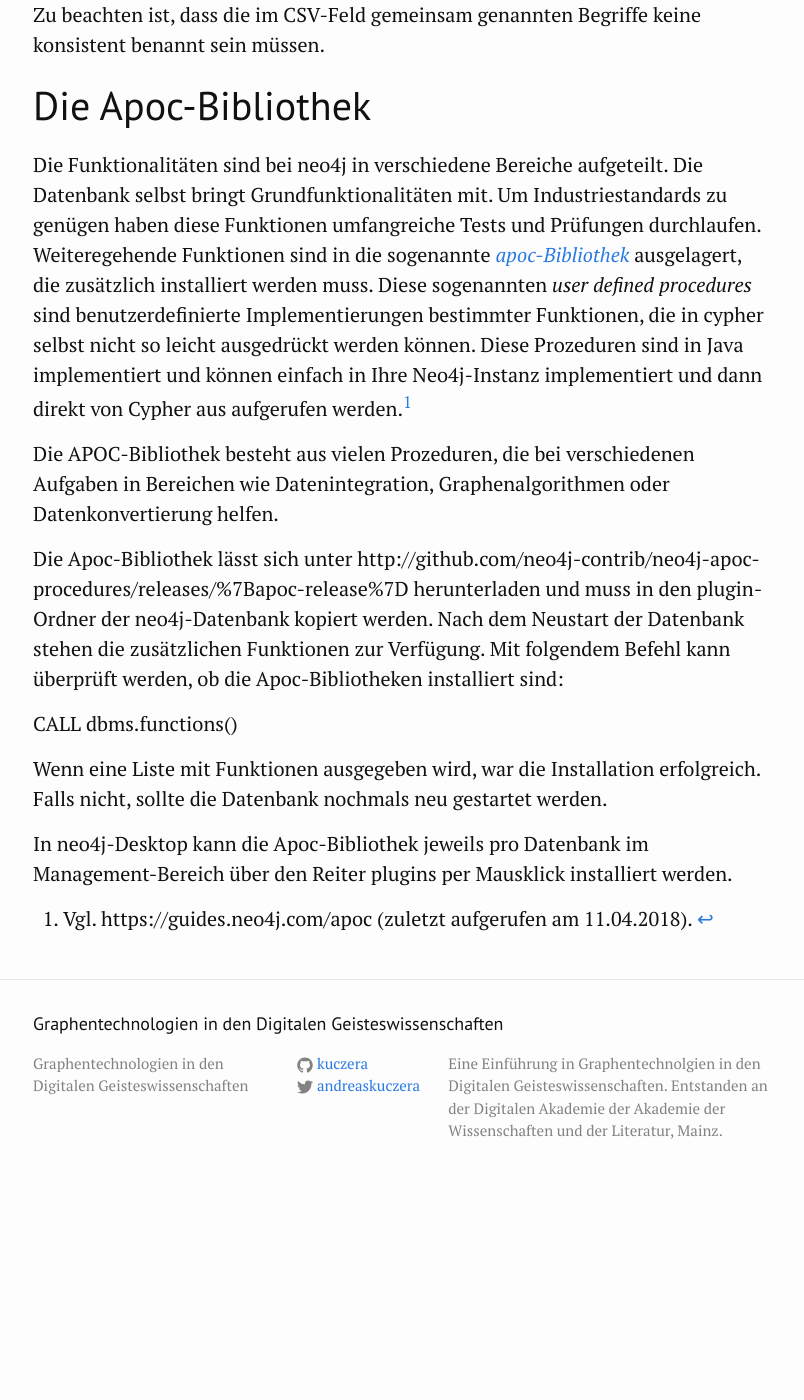
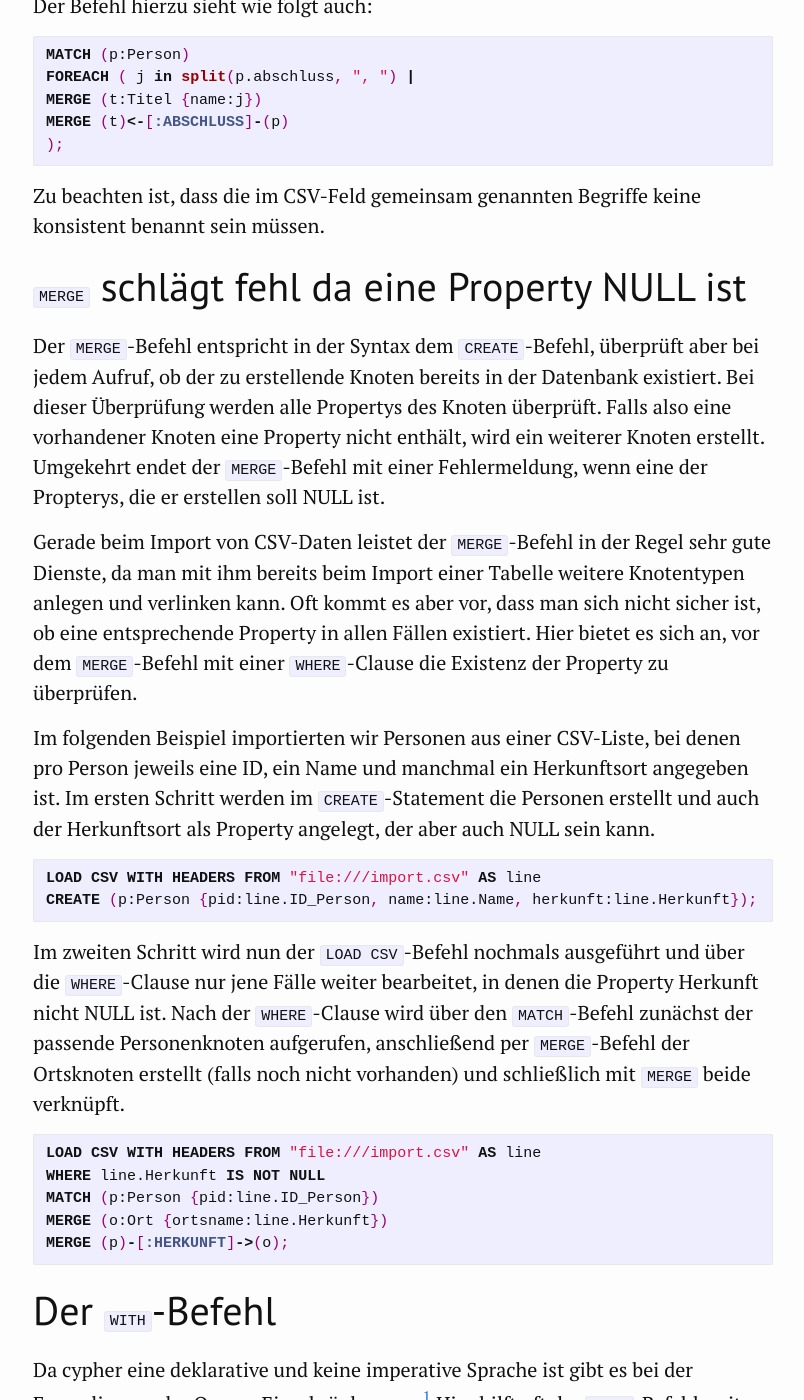
Before and after one commit to kuczera/Graphentechnologien, a Jekyll site: the page built from 85_Tipps und Tricks.md, in a window 1280 px wide and 1400 px high, scrolled down 939 px. Shown: the whole window, without its empty margins (237-1041 px from the left). Built offline with Jekyll 4.4.1, drawn with Linux system fonts in a browser that asks for light colours; before the commit the page ends 2141 px from its top, so only the background shows below that; some of the changed text lies outside the part shown.

Commit message:
85 ergänzt um WITH und WHERE

```diff
--- a/85_Tipps und Tricks.md
+++ b/85_Tipps und Tricks.md
@@ -31,18 +31,70 @@
 
 Zu beachten ist, dass die im CSV-Feld gemeinsam genannten Begriffe keine konsistent benannt sein müssen.
 
+# `MERGE` schlägt fehl da eine Property NULL ist
+
+Der `MERGE`-Befehl entspricht in der Syntax dem `CREATE`-Befehl, überprüft aber bei jedem Aufruf, ob der zu erstellende Knoten bereits in der Datenbank existiert. Bei dieser Überprüfung werden alle Propertys des Knoten überprüft. Falls also eine vorhandener Knoten eine Property nicht enthält, wird ein weiterer Knoten erstellt. Umgekehrt endet der `MERGE`-Befehl mit einer Fehlermeldung, wenn eine der Propterys, die er erstellen soll NULL ist.
+
+Gerade beim Import von CSV-Daten leistet der `MERGE`-Befehl in der Regel sehr gute Dienste, da man mit ihm bereits beim Import einer Tabelle weitere Knotentypen anlegen und verlinken kann. Oft kommt es aber vor, dass man sich nicht sicher ist, ob eine entsprechende Property in allen Fällen existiert. Hier bietet es sich an, vor dem `MERGE`-Befehl mit einer `WHERE`-Clause die Existenz der Property zu überprüfen.
+
+Im folgenden Beispiel importierten wir Personen aus einer CSV-Liste, bei denen pro Person jeweils eine ID, ein Name und manchmal ein Herkunftsort angegeben ist. Im ersten Schritt werden im `CREATE`-Statement die Personen erstellt und auch der Herkunftsort als Property angelegt, der aber auch NULL sein kann.
+
+~~~cypher
+LOAD CSV WITH HEADERS FROM "file:///import.csv" AS line
+CREATE (p:Person {pid:line.ID_Person, name:line.Name, herkunft:line.Herkunft});
+~~~
+
+Im zweiten Schritt wird nun der `LOAD CSV`-Befehl nochmals ausgeführt und über die `WHERE`-Clause nur jene Fälle weiter bearbeitet, in denen die Property Herkunft nicht NULL ist. Nach der `WHERE`-Clause wird über den `MATCH`-Befehl zunächst der passende Personenknoten aufgerufen, anschließend per `MERGE`-Befehl der Ortsknoten erstellt (falls noch nicht vorhanden) und schließlich mit `MERGE` beide verknüpft.
+
+~~~cypher
+LOAD CSV WITH HEADERS FROM "file:///import.csv" AS line
+WHERE line.Herkunft IS NOT NULL
+MATCH (p:Person {pid:line.ID_Person})
+MERGE (o:Ort {ortsname:line.Herkunft})
+MERGE (p)-[:HERKUNFT]->(o);
+~~~
+
+# Der `WITH`-Befehl
+
+Da cypher eine deklarative und keine imperative Sprache ist gibt es bei der Formulierung der Querys Einschränkungen.[^03a5] Hier hilft oft der `WITH`-Befehl weiter, mit dem sich die o.a. beiden Befehle auch in einem Query vereinen lassen:
+
+~~~cypher
+LOAD CSV WITH HEADERS FROM "file:///import.csv" AS line
+CREATE (p:Person {pid:line.ID_Person, name:line.Name, herkunft:line.Herkunft})
+WITH line, p
+WHERE line.Herkunft IS NOT NULL
+MERGE (o:Ort {ortsname:line.Herkunft})
+MERGE (p)-[:HERKUNFT]->(o);
+~~~
+
+Der `LOAD CSV`-Befehl lädt die CSV-Datei und gibt sie zeilenweise an den `CREATE`-Befehl weiter. Dieser erstellt den Personenknoten. Der folgende `WITH`-Befehl stellt quasi alles wieder auf Anfang und gibt an die nach ihm kommenden Befehle nur die Variablen line und p weiter.
+
 # Die Apoc-Bibliothek
 
 Die Funktionalitäten sind bei neo4j in verschiedene Bereiche aufgeteilt. Die Datenbank selbst bringt Grundfunktionalitäten mit. Um Industriestandards zu genügen haben diese Funktionen umfangreiche Tests und Prüfungen durchlaufen. Weiteregehende Funktionen sind in die sogenannte [*apoc-Bibliothek*](https://guides.neo4j.com/apoc) ausgelagert, die zusätzlich installiert werden muss. Diese sogenannten *user defined procedures* sind benutzerdefinierte Implementierungen bestimmter Funktionen, die in cypher selbst nicht so leicht ausgedrückt werden können. Diese Prozeduren sind in Java implementiert und können einfach in Ihre Neo4j-Instanz implementiert und dann direkt von Cypher aus aufgerufen werden.[^5cb9]
 
 Die APOC-Bibliothek besteht aus vielen Prozeduren, die bei verschiedenen Aufgaben in Bereichen wie Datenintegration, Graphenalgorithmen oder Datenkonvertierung helfen.
 
-Die Apoc-Bibliothek lässt sich unter http://github.com/neo4j-contrib/neo4j-apoc-procedures/releases/%7Bapoc-release%7D herunterladen und muss in den plugin-Ordner der neo4j-Datenbank kopiert werden. Nach dem Neustart der Datenbank stehen die zusätzlichen Funktionen zur Verfügung. Mit folgendem Befehl kann überprüft werden, ob die Apoc-Bibliotheken installiert sind:
+## Installation in neo4j
+
+Die Apoc-Bibliothek lässt sich unter [http://github.com/neo4j-contrib/neo4j-apoc-procedures/releases/%7Bapoc-release%7D](http://github.com/neo4j-contrib/neo4j-apoc-procedures/releases/%7Bapoc-release%7D) herunterladen und muss in den plugin-Ordner der neo4j-Datenbank kopiert werden.
+
+## Installation unter neo4j-Desktop
+
+In [*neo4j-Desktop*](https://neo4j.com/download/) kann die Apoc-Bibliothek jeweils pro Datenbank im Management-Bereich über den Reiter plugins per Mausklick installiert werden.
+
+## Liste aller Funktionen
+
+Nach dem Neustart der Datenbank stehen die zusätzlichen Funktionen zur Verfügung. Mit folgendem Befehl kann überprüft werden, ob die Apoc-Bibliotheken installiert sind:
 
 CALL dbms.functions()
 
 Wenn eine Liste mit Funktionen ausgegeben wird, war die Installation erfolgreich. Falls nicht, sollte die Datenbank nochmals neu gestartet werden.
 
-In neo4j-Desktop kann die Apoc-Bibliothek jeweils pro Datenbank im Management-Bereich über den Reiter plugins per Mausklick installiert werden.
+## Dokumentation aller Funktionen
+
+In der [Dokumentation](https://neo4j-contrib.github.io/neo4j-apoc-procedures/) der apoc-Bibliothek sind die einzelnen Funktionen genauer beschrieben.
 
 [^5cb9]: Vgl. https://guides.neo4j.com/apoc (zuletzt aufgerufen am 11.04.2018).
+
+[^03a5]: Hierzu vgl. https://de.wikipedia.org/wiki/Deklarative_Programmierung zuletzt abgerufen am 12.6.2018.
```
